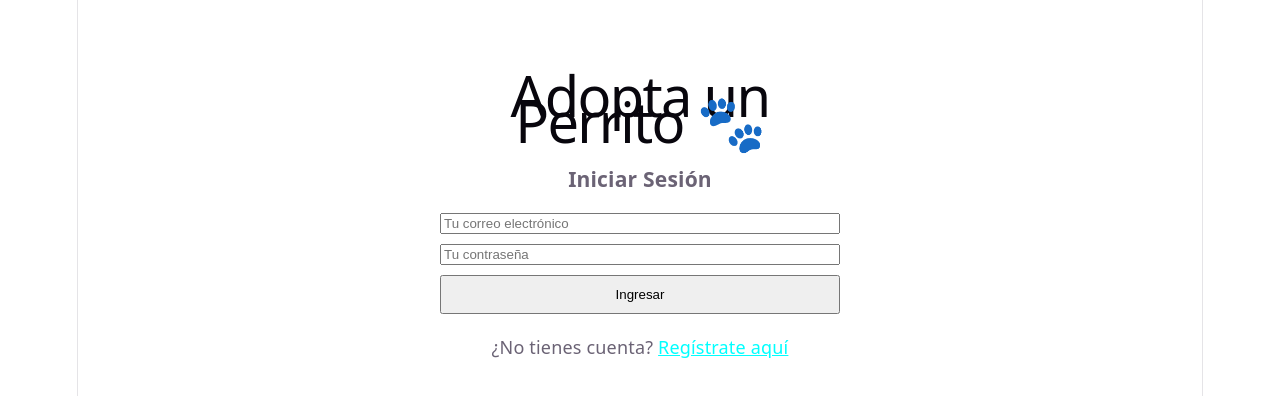
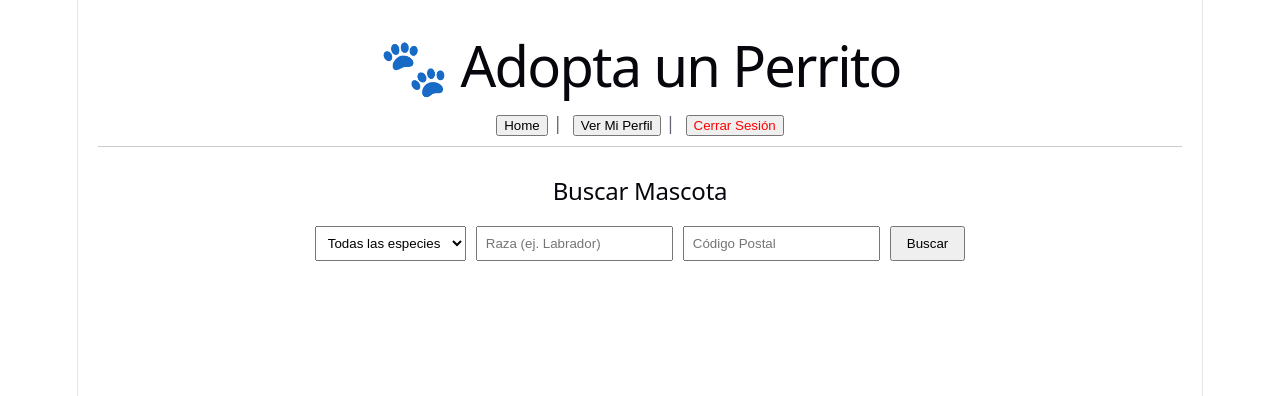
Before and after one commit to ids-fciencias-7009-2026-2/lambda-adopta-perrito-frontend, a React (Vite) app: page /buscar in a window 1280 px wide. Before the commit this address led to /login. Shown: the top 396 px of the page. Built offline with nearby package versions, Linux system fonts and the light colour scheme; sample sign-in values are in the browser's storage; the HTML template or start-up script is replaced by a standard one.

Commit message:
feat: implementación del caso de uso: buscar mascota con filtros

```diff
--- a/src/App.jsx
+++ b/src/App.jsx
@@ -4,6 +4,7 @@ import Home from './components/Home';
 import EditarPerfil from './components/EditarPerfil';
 import Register from './components/Register';
 import Perfil from './components/Perfil';
+import BuscarMascotas from './components/BuscarMascotas';
 
 function App() {
   return (
@@ -24,6 +25,9 @@ function App() {
         {/* Ruta del Perfil */}
         <Route path="/perfil" element={<Perfil />} />
 
+        {/* Ruta para buscar mascotas con filtros */}
+        <Route path="/buscar" element={<BuscarMascotas />} />
+
         {/* Redirección por defecto: si entran a la raíz (/), mandarlos al login */}
         <Route path="*" element={<Navigate to="/login" replace />} />
       </Routes>
--- /dev/null
+++ b/src/components/BuscarMascotas.jsx
@@ -0,0 +1,141 @@
+import { useEffect, useState } from 'react';
+import { useNavigate } from 'react-router-dom';
+
+const BuscarMascotas = () => {
+    const navigate = useNavigate();
+    const [animales, setAnimales] = useState([]);
+    const [especie, setEspecie] = useState('');
+    const [raza, setRaza] = useState('');
+    const [codigoPostal, setCodigoPostal] = useState('');
+    const [error, setError] = useState('');
+    const [loading, setLoading] = useState(false);
+    const [busquedaRealizada, setBusquedaRealizada] = useState(false);
+
+    useEffect(() => {
+        const token = sessionStorage.getItem('token');
+        if (!token) {
+            navigate('/login');
+        }
+    }, [navigate]);
+
+    const handleLogout = async () => {
+        const token = sessionStorage.getItem('token');
+        try {
+            await fetch('http://localhost:8080/usuarios/logout', {
+                method: 'POST',
+                headers: { 'Authorization': `Bearer ${token}` },
+            });
+        } catch (err) {
+            console.error('Error al cerrar sesión:', err);
+        } finally {
+            sessionStorage.removeItem('token');
+            navigate('/login');
+        }
+    };
+
+    const handleSearch = async (e) => {
+        e.preventDefault();
+        setError('');
+        setLoading(true);
+        setBusquedaRealizada(true);
+
+        const token = sessionStorage.getItem('token');
+
+        // Construir los query params dinámicamente
+        const params = new URLSearchParams();
+        if (especie) params.append('especie', especie);
+        if (raza) params.append('raza', raza);
+        if (codigoPostal) params.append('cp', codigoPostal);
+
+        try {
+            const response = await fetch(`http://localhost:8080/animales/buscar?${params.toString()}`, {
+                method: 'GET',
+                headers: {
+                    'Authorization': `Bearer ${token}`
+                }
+            });
+
+            if (response.ok) {
+                const data = await response.json();
+                setAnimales(data);
+            } else if (response.status === 404) {
+                setAnimales([]); // Flujo Alternativo A: No hay resultados
+            } else {
+                setError('Ocurrió un error al buscar las mascotas.');
+            }
+        } catch (err) {
+            setError('No se pudo conectar con el servidor.');
+        } finally {
+            setLoading(false);
+        }
+    };
+
+    return (
+        <div style={{ padding: '20px', textAlign: 'center' }}>
+            <header style={{ borderBottom: '1px solid #ccc', paddingBottom: '10px' }}>
+                <h1>🐾 Adopta un Perrito</h1>
+                <nav>
+                    <button onClick={() => navigate('/home')}>Home</button> |
+                    <button onClick={() => navigate('/perfil')} style={{ marginLeft: '10px' }}>Ver Mi Perfil</button> |
+                    <button onClick={handleLogout} style={{ marginLeft: '10px', color: 'red' }}>
+                        Cerrar Sesión
+                    </button>
+                </nav>
+            </header>
+
+            <main style={{ marginTop: '30px' }}>
+                <h2>Buscar Mascota</h2>
+
+                <form onSubmit={handleSearch} style={{ display: 'flex', justifyContent: 'center', gap: '10px', marginTop: '20px', flexWrap: 'wrap' }}>
+                    <select value={especie} onChange={(e) => setEspecie(e.target.value)} style={{ padding: '8px' }}>
+                        <option value="">Todas las especies</option>
+                        <option value="Perro">Perro</option>
+                        <option value="Gato">Gato</option>
+                    </select>
+                    <input
+                        type="text"
+                        placeholder="Raza (ej. Labrador)"
+                        value={raza}
+                        onChange={(e) => setRaza(e.target.value)}
+                        style={{ padding: '8px' }}
+                    />
+                    <input
+                        type="text"
+                        placeholder="Código Postal"
+                        value={codigoPostal}
+                        onChange={(e) => setCodigoPostal(e.target.value)}
+                        style={{ padding: '8px' }}
+                    />
+                    <button type="submit" disabled={loading} style={{ padding: '8px 15px', cursor: 'pointer' }}>
+                        {loading ? 'Buscando...' : 'Buscar'}
+                    </button>
+                </form>
+
+                {error && <p style={{ color: 'red', marginTop: '20px' }}>{error}</p>}
+
+                {/* Flujo Alternativo A */}
+                {busquedaRealizada && !loading && animales.length === 0 && !error && (
+                    <p style={{ marginTop: '30px', color: '#666' }}>
+                        No hay mascotas que coincidan con los filtros actuales. Te sugerimos ampliar tu búsqueda.
+                    </p>
+                )}
+
+                <div style={{ display: 'flex', justifyContent: 'center', gap: '20px', marginTop: '30px', flexWrap: 'wrap' }}>
+                    {animales.map((animal) => (
+                        <div key={animal.id} style={{ border: '1px solid #ddd', padding: '15px', borderRadius: '8px', minWidth: '200px' }}>
+                            <h3>{animal.nombre}</h3>
+                            <p><strong>Especie:</strong> {animal.especie}</p>
+                            <p><strong>Raza:</strong> {animal.raza || 'Mestizo'}</p>
+                            <p><strong>CP:</strong> {animal.codigoPostal}</p>
+                            <button style={{ marginTop: '10px', backgroundColor: '#4CAF50', color: 'white', border: 'none', padding: '8px', cursor: 'pointer', borderRadius: '4px' }}>
+                                Estoy Interesado
+                            </button>
+                        </div>
+                    ))}
+                </div>
+            </main>
+        </div>
+    );
+};
+
+export default BuscarMascotas;
--- a/src/components/Home.jsx
+++ b/src/components/Home.jsx
@@ -40,6 +40,7 @@ const Home = () => {
         <h1>🐾 Adopta un Perrito</h1>
         <nav>
           <button onClick={() => navigate('/perfil')}>Ver Mi Perfil</button> |
+          <button onClick={() => navigate('/buscar')} style={{ marginLeft: '10px' }}>Buscar Mascotas</button> |
           <button onClick={handleLogout} style={{ marginLeft: '10px', color: 'red' }}>
             Cerrar Sesión
           </button>
```
